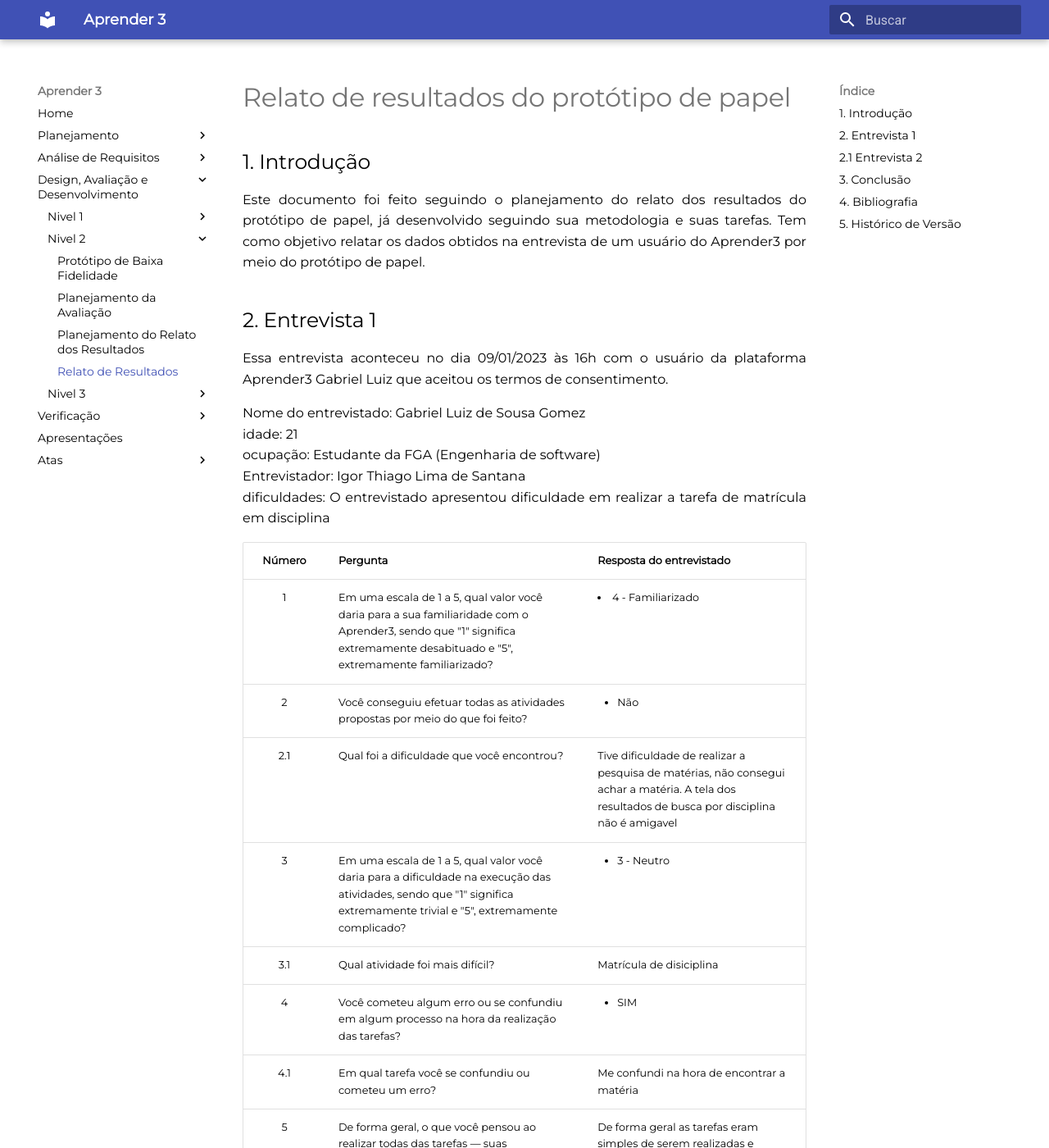
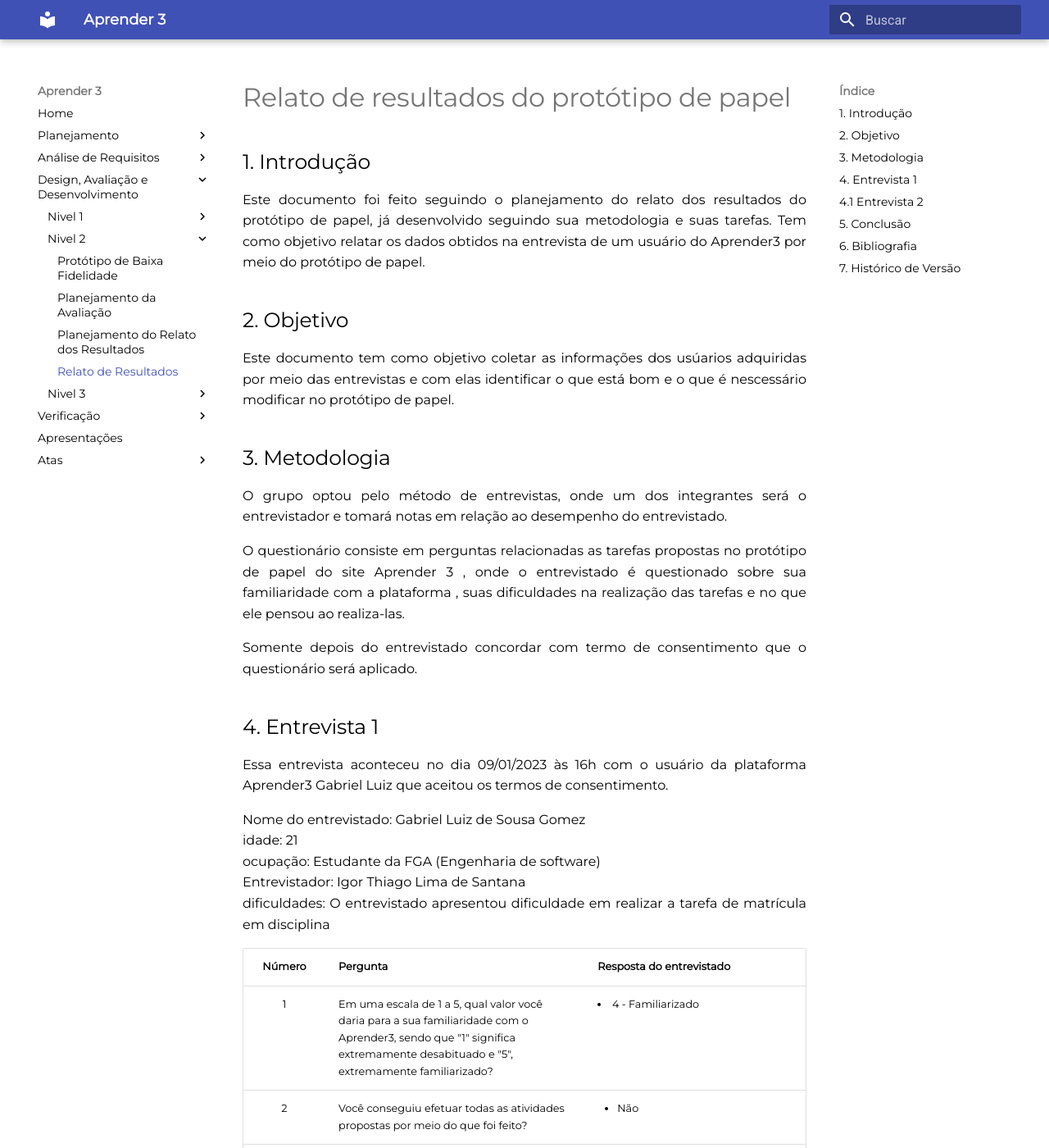
Before and after one commit to mdsreq-fga-unb/2022.2-Aprender3, an MkDocs documentation site: the page built from docs/DesignAvalDesenv/nivel2/relato_de_resultados.md, in a window 1280 px wide and 1400 px high. Shown: the whole window at 82% size. Built offline with MkDocs 1.6.1 and Material for MkDocs 9.7.7, drawn with Linux system fonts in a browser that asks for light colours; some of the changed text lies outside the part shown.

Commit message:
Alteração no relato dos resultados

```diff
--- a/docs/DesignAvalDesenv/nivel2/relato_de_resultados.md
+++ b/docs/DesignAvalDesenv/nivel2/relato_de_resultados.md
@@ -4,7 +4,19 @@
 
 Este documento foi feito seguindo o planejamento do relato dos resultados do protótipo de papel, já desenvolvido seguindo sua metodologia e suas tarefas. Tem como objetivo relatar os dados obtidos na entrevista de um usuário do Aprender3 por meio do protótipo de papel.
 
-## 2. Entrevista 1
+## 2. Objetivo
+
+Este documento tem como objetivo coletar as informações dos usúarios adquiridas por meio das entrevistas e com elas identificar o que está bom e o que é nescessário modificar no protótipo de papel.
+
+## 3. Metodologia
+
+O grupo optou pelo método de entrevistas, onde um dos integrantes será o entrevistador e tomará notas em relação ao desempenho do entrevistado.
+
+O questionário consiste em perguntas relacionadas as tarefas propostas no protótipo de papel do site Aprender 3 , onde o entrevistado é questionado sobre sua familiaridade com a plataforma , suas dificuldades na realização das tarefas e no que ele pensou ao realiza-las.
+
+Somente depois do entrevistado concordar com termo de consentimento que o questionário será aplicado.
+
+## 4. Entrevista 1
 
 Essa entrevista aconteceu no dia 09/01/2023 às 16h com o usuário da plataforma Aprender3 Gabriel Luiz que aceitou os termos de consentimento.
 
@@ -25,7 +37,7 @@
 | 4.1 | Em qual tarefa você se confundiu ou cometeu um erro? | Me confundi na hora de encontrar a matéria |
 | 5 | De forma geral, o que você pensou ao realizar todas das tarefas — suas observações e comentários adicionais? | De forma geral as tarefas eram simples de serem realizadas e possuiam um bom fluxo para sua realização. |
 
-## 2.1 Entrevista 2
+## 4.1 Entrevista 2
 
 Essa entrevista aconteceu no dia 10/01/2023 às 16h com o usuário da plataforma Aprender3 Pedro Henrique que aceitou os termos de consentimento.
 
@@ -45,16 +57,17 @@
 | 4.1 | Em qual tarefa você se confundiu ou cometeu um erro? | Fiquei confuso na hora da matrícula em disciplina  |
 | 5 | De forma geral, o que você pensou ao realizar todas das tarefas — suas observações e comentários adicionais? | As tarefas em questão são tranquilas , porém fica confuso entender o que está se passando por conta do método do protótipo de papel |
 
-## 3. Conclusão
+## 5. Conclusão
 
 Com as entrevistas realizadas foi possível analisar os pontos onde os usuários obtiveram maiores dificuldades, permitindo com que pudéssemos realizar as melhorias necessárias no protótipo de baixa fidelidade para assim construirmos protótipos mais sólidos e com maior fidelidade à medida que entendemos as características dos usuários para a construção da melhor solução possível.
 
-## 4. Bibliografia
+## 6. Bibliografia
 
 [1] Barbosa, S. D. J.; Silva, B. S. da; Silveira, M. S.; Gasparini, I.; Darin, T.; Barbosa, G. D. J. (2021) Interação Humano-Computador e Experiência do usuário. Autopublicação. ISBN: 978-65-00-19677-1 .
 
-## 5. Histórico de Versão
+## 7. Histórico de Versão
 
 | Versão | Data | Modificação | Autor | Revisor |
 |:--:|:--:|:--:|:--:|:--:|
 | 1.0 | 11/01/2023 | Criação do documento | Igor Thiago Lima de Santana | Vinícius Alves |
+| 1.1 | 11/01/2023 | Modificação do documento | Igor Thiago Lima de Santana | Vinícius Alves |
```
Also changed, not shown: docs/DesignAvalDesenv/nivel2/relato_resultados_prototipo_papel.md (+1 -1 lines).
